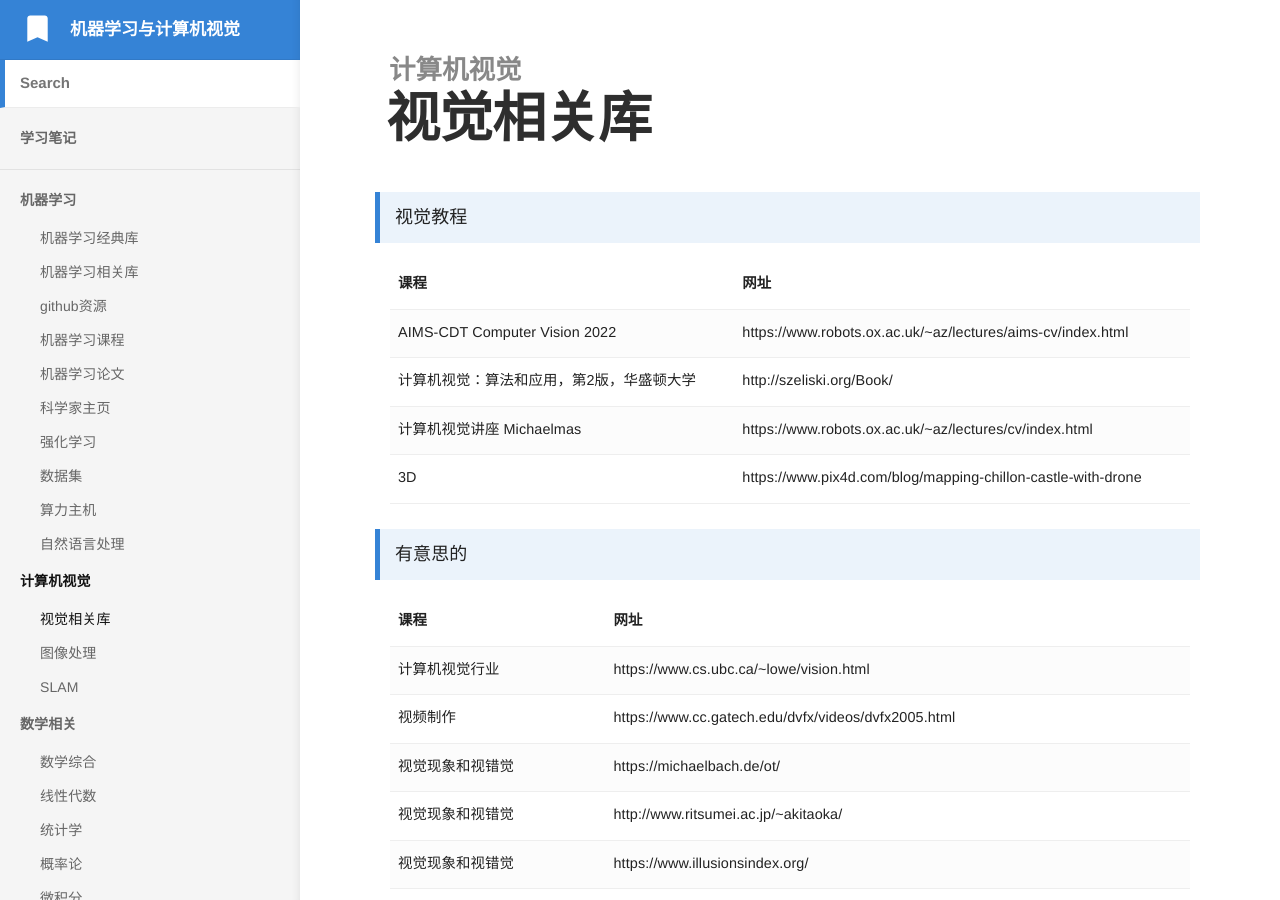
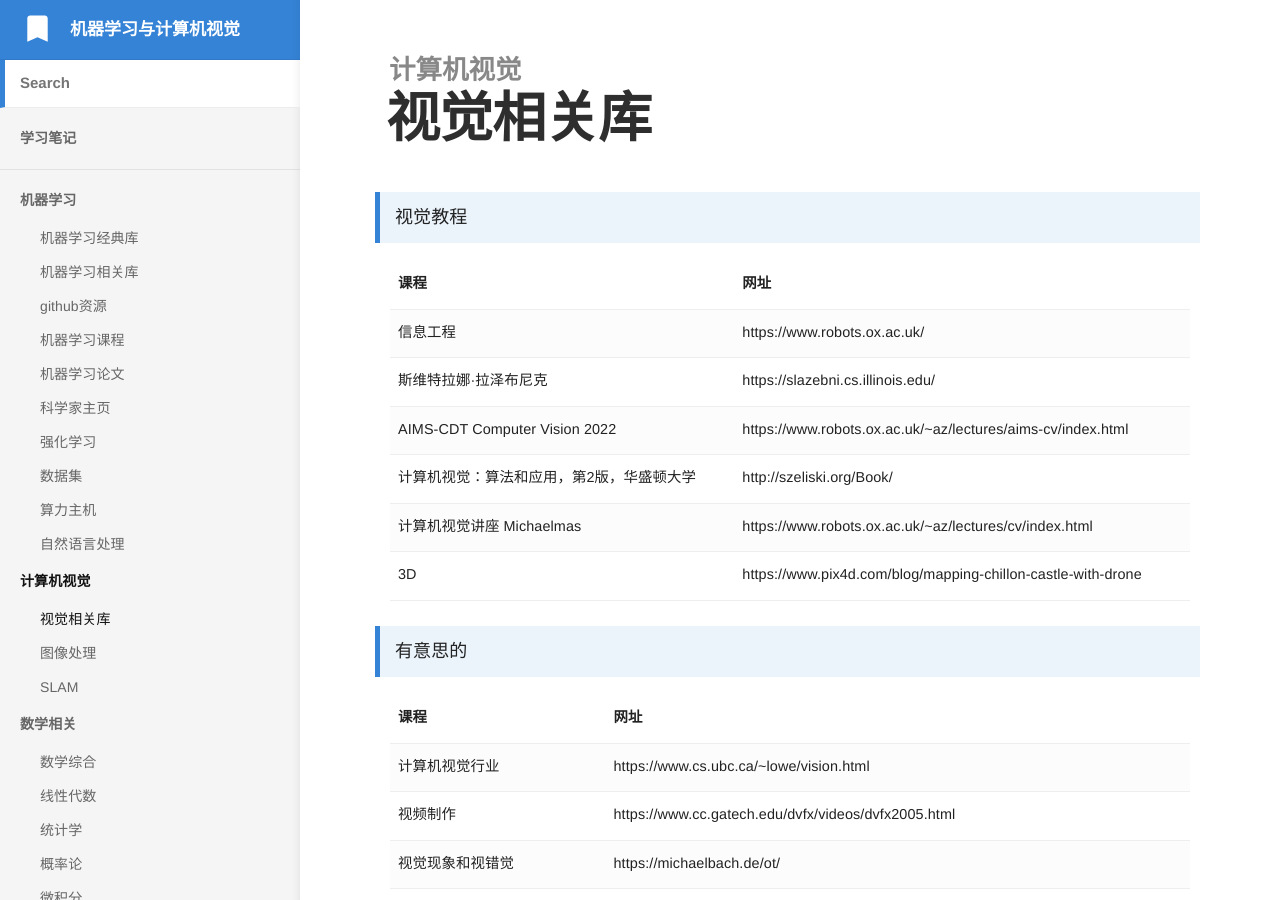
Before and after one commit to bashendixie/Machine_Learning_Notes, a Jekyll site: the page built from _docs/2、计算机视觉/视觉相关库.md, in a window 1280 px wide and 900 px high. Built offline with Jekyll 4.4.1, drawn with Linux system fonts in a browser that asks for light colours; some web fonts are replaced.

Commit message:
no message

```diff
--- a/_docs/2、计算机视觉/视觉相关库.md
+++ b/_docs/2、计算机视觉/视觉相关库.md
@@ -17,6 +17,23 @@ order: 1
 				<strong>
 					网址
 				</strong>
+			</td>
+		</tr>
+
+		<tr>
+			<td>
+				信息工程
+			</td>
+			<td>
+				https://www.robots.ox.ac.uk/
+			</td>
+		</tr>
+		<tr>
+			<td>
+				斯维特拉娜·拉泽布尼克
+			</td>
+			<td>
+				https://slazebni.cs.illinois.edu/
 			</td>
 		</tr>
 
```
